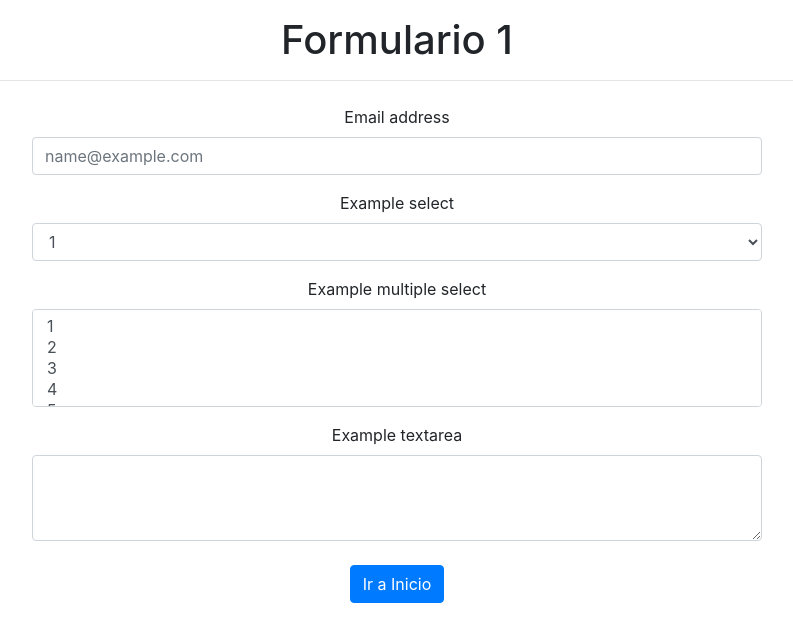
After one commit to jariassh/trabajoGit, a PHP site: page /vistas/paginas/contacto.php in a window 1280 px wide. The commit adds this page. Shown: the top 642 px of the page, without its empty margins (243-1036 px from the left). Run offline with PHP 8.4, Linux system fonts and the light colour scheme.

Commit message:
Se creó la pagina de contacto y se modulizó con php en la Plantilla.php

```diff
--- /dev/null
+++ b/vistas/paginas/contacto.php
@@ -0,0 +1,68 @@
+<!DOCTYPE html>
+<html lang="en">
+<head>
+    <meta charset="UTF-8">
+    <meta name="viewport" content="width=device-width, initial-scale=1.0">
+    <link rel="stylesheet" href="https://cdn.jsdelivr.net/npm/bootstrap@4.5.3/dist/css/bootstrap.min.css" integrity="sha384-TX8t27EcRE3e/ihU7zmQxVncDAy5uIKz4rEkgIXeMed4M0jlfIDPvg6uqKI2xXr2" crossorigin="anonymous">
+    <title>Document</title>
+</head>
+<body>
+
+<div class="container-fluid">
+    <div class="container">
+    <div class="row">
+            <header class="text-center mb-2 w-100 mt-3" >
+                <h1> Formulario 1</h1>
+                <hr>
+
+            </header>
+
+        </div>
+        <div class="row">
+            <main class="d-flex justify-content-center w-100" >
+            <div class="col-8">
+                <form class="text-center">
+                    <div class="form-group">
+                        <label for="exampleFormControlInput1">Email address</label>
+                        <input type="email" class="form-control" id="exampleFormControlInput1" placeholder="name@example.com">
+                    </div>
+                    <div class="form-group">
+                        <label for="exampleFormControlSelect1">Example select</label>
+                        <select class="form-control" id="exampleFormControlSelect1">
+                        <option>1</option>
+                        <option>2</option>
+                        <option>3</option>
+                        <option>4</option>
+                        <option>5</option>
+                        </select>
+                    </div>
+                    <div class="form-group">
+                        <label for="exampleFormControlSelect2">Example multiple select</label>
+                        <select multiple class="form-control" id="exampleFormControlSelect2">
+                        <option>1</option>
+                        <option>2</option>
+                        <option>3</option>
+                        <option>4</option>
+                        <option>5</option>
+                        </select>
+                    </div>
+                    <div class="form-group">
+                        <label for="exampleFormControlTextarea1">Example textarea</label>
+                        <textarea class="form-control" id="exampleFormControlTextarea1" rows="3"></textarea>
+                    </div>
+                        <a href="../plantilla.php" class="btn btn-primary mt-2">Ir a Inicio</a>
+                    </form>
+            </div>
+            </main>
+        </div>
+    </div>
+
+</div>
+
+
+
+
+ <script src="https://code.jquery.com/jquery-3.5.1.slim.min.js" integrity="sha384-DfXdz2htPH0lsSSs5nCTpuj/zy4C+OGpamoFVy38MVBnE+IbbVYUew+OrCXaRkfj" crossorigin="anonymous"></script>
+ <script src="https://cdn.jsdelivr.net/npm/bootstrap@4.5.3/dist/js/bootstrap.bundle.min.js" integrity="sha384-ho+j7jyWK8fNQe+A12Hb8AhRq26LrZ/JpcUGGOn+Y7RsweNrtN/tE3MoK7ZeZDyx" crossorigin="anonymous"></script>
+</body>
+</html>
--- /dev/null
+++ b/vistas/paginas/error404.php
@@ -0,0 +1 @@
+<h1>ERROR 404</h1>
--- a/vistas/paginas/inicio.php
+++ b/vistas/paginas/inicio.php
@@ -0,0 +1,6 @@
+<div class="align-items-center minh-100">
+<h1>Bienvenido..!</h1>
+
+<a href="vistas/paginas/contacto.php" class="btn btn-primary mt-2">Ir a Contacto</a>
+
+</div>
```
Also changed, not shown: vistas/plantilla.php (+3 -46 lines).
